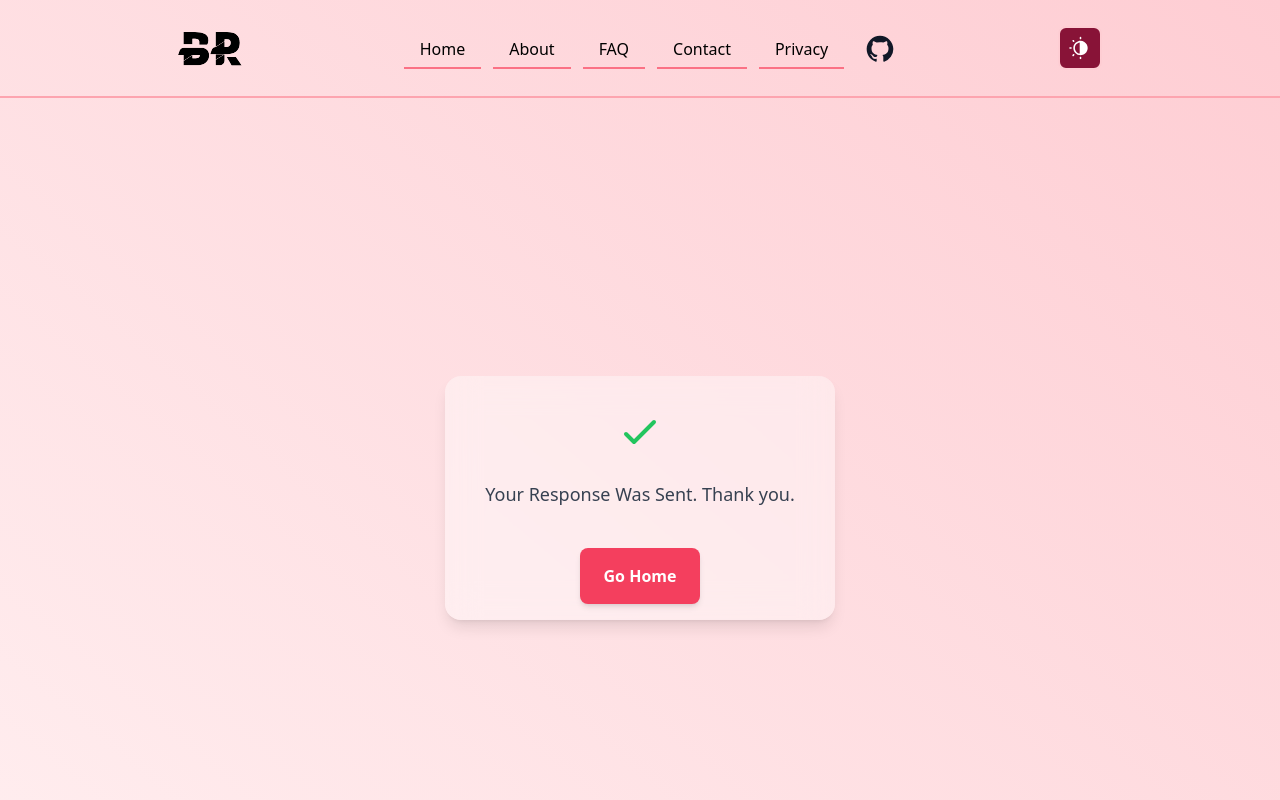
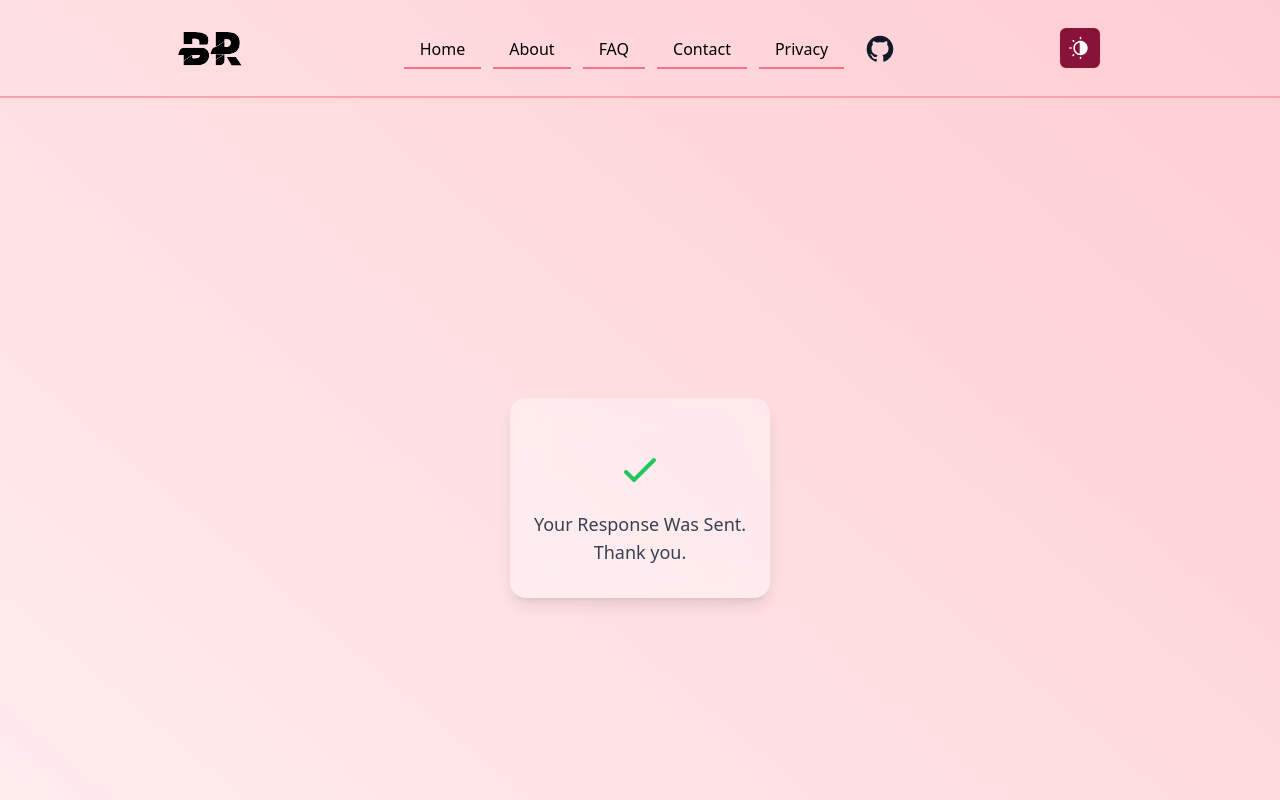
Before and after one commit to nesaku/BiblioReads, a Next.js app: page /success in a window 1280 px wide. Shown: the top 800 px of the page. Built offline with nearby package versions, Linux system fonts and the light colour scheme; no server answers.

Commit message:
update CSP policy and other minor improvements

```diff
--- a/components/contactpage-components/ContactForm.js
+++ b/components/contactpage-components/ContactForm.js
@@ -11,7 +11,11 @@ const ContactForm = () => {
           className="space-y-8"
         >
           <div className="hidden">
-            <input type="hidden" name="_redirect" value="/success" />
+            <input
+              type="hidden"
+              name="_redirect"
+              value="https://biblioreads.ml/success"
+            />
             <input type="hidden" name="_error" value="/500" />
             <input type="hidden" name="_append" value="false" />
           </div>
--- a/components/global-components/Meta.js
+++ b/components/global-components/Meta.js
@@ -13,6 +13,7 @@ const Meta = (props) => {
       ? `${props.desc}`
       : "BiblioReads - An Alternative Private Goodreads Front-End"
   }`;
+
   return (
     <Head>
       <meta name="viewport" content="width=device-width, initial-scale=1.0" />
@@ -46,7 +47,7 @@ const Meta = (props) => {
       {process.env.NEXT_PUBLIC_HOST_URL && (
         <meta
           property="og:image"
-          content={`{process.env.NEXT_PUBLIC_HOST_URL}/social.png`}
+          content={`${process.env.NEXT_PUBLIC_HOST_URL}/social.png`}
         />
       )}
     </Head>
--- a/pages/success.js
+++ b/pages/success.js
@@ -9,8 +9,8 @@ const success = () => {
     <div className="bg-gradient-to-tr from-rose-50 to-rose-200 dark:bg-gradientedge">
       <Meta title={"Success"} />
       <Header />
-      <div className="grid place-items-center w-full m-auto h-screen ">
-        <div className="shadow-lg rounded-2xl p-4 backdrop-blur-lg bg-white/40 dark:bg-gray-800">
+      <div className="grid place-items-center w-full m-auto h-screen">
+        <div className="shadow-lg rounded-2xl px-6 py-8 backdrop-blur-lg bg-white/40 dark:bg-gray-800">
           <div className="w-full h-full text-center">
             <div className="flex h-full flex-col justify-between">
               <svg
@@ -26,19 +26,10 @@ const success = () => {
                   d="M5 13l4 4L19 7"
                 ></path>
               </svg>
-              <h1 className="text-gray-700 dark:text-gray-100 text-lg mt-4 py-2 px-6">
-                Your Response Was Sent. Thank you.
+              <h1 className="text-gray-700 dark:text-gray-100 text-lg mt-4">
+                <p>Your Response Was Sent. </p>
+                <p>Thank you.</p>
               </h1>
-              <div className="flex items-center justify-center gap-4 w-full mt-8">
-                <Link href="/">
-                  <button
-                    type="button"
-                    className="py-4 px-6  bg-rose-500 hover:bg-rose-700 focus:ring-rose-500 focus:ring-offset-rose-200 text-white transition ease-in duration-200 text-center text-base font-semibold shadow-md focus:outline-none focus:ring-2 focus:ring-offset-2  rounded-lg "
-                  >
-                    Go Home
-                  </button>
-                </Link>
-              </div>
             </div>
           </div>
         </div>
```
Also changed, not shown: vercel.json, 1 other file (tests, documents, lock files or other folders).
